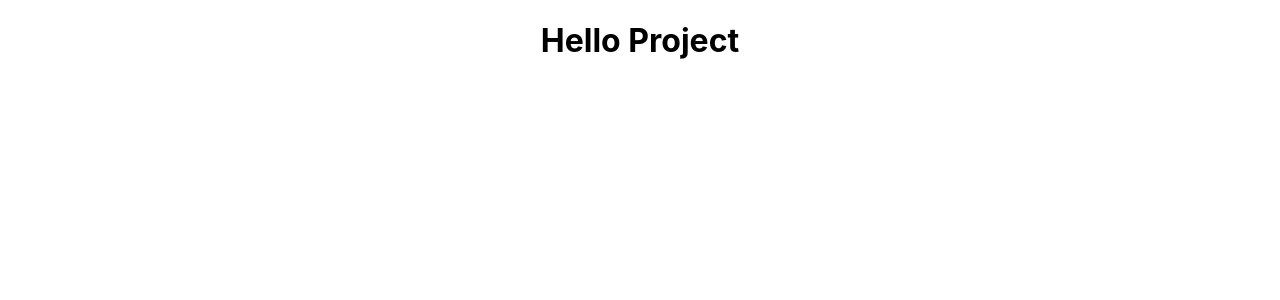
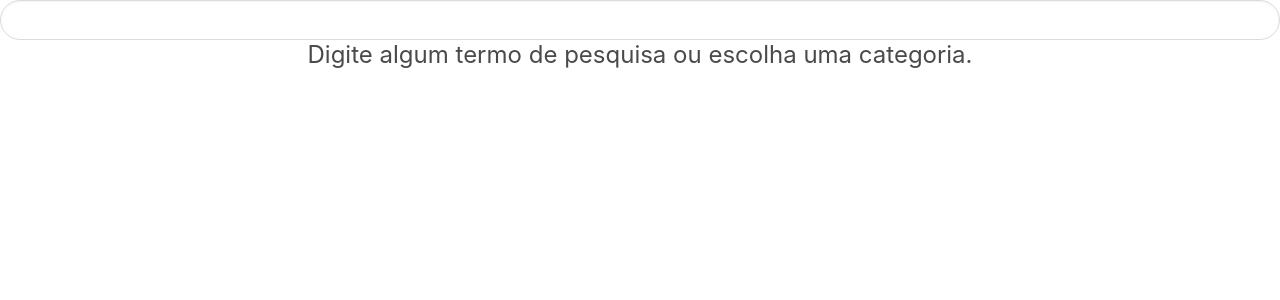
Before and after one commit to tryber/sd-04-project-frontend-online-store-12, a React (Create React App) app: page / in a window 1280 px wide. Shown: the top 300 px of the page. Built offline with nearby package versions, Linux system fonts and the light colour scheme; no server answers.

Commit message:
Requisito 2

```diff
--- a/public/index.html
+++ b/public/index.html
@@ -4,6 +4,8 @@
     <meta charset="utf-8" />
     <meta name="viewport" content="width=device-width, initial-scale=1" />
     <title>React App</title>
+    <link rel="stylesheet" href="https://cdn.jsdelivr.net/npm/bulma@0.9.0/css/bulma.min.css">
+
   </head>
   <body>
     <noscript>You need to enable JavaScript to run this app.</noscript>
--- a/src/App.js
+++ b/src/App.js
@@ -1,13 +1,13 @@
 import React from 'react';
 import './App.css';
 import * as api from './services/api';
-
+import SearchBar from './components/SearchBar'
 function App() {
   api.getCategories()
     .then((resp) => console.log(resp));
   return (
     <div className="App">
-      <h1>Hello Project</h1>
+      <SearchBar />
     </div>
   );
 }
--- /dev/null
+++ b/src/components/SearchBar.jsx
@@ -0,0 +1,14 @@
+import React from 'react'
+
+class SearchBar extends React.Component {
+    render() {
+      return (
+        <div className="field">
+            <input className="input is-rounded" type="text" />
+            <p data-testid='home-initial-message' className="home-initial-message subtitle is-4">Digite algum termo de pesquisa ou escolha uma categoria.</p>
+        </div>
+      )
+    }
+  }
+
+export default SearchBar
```
